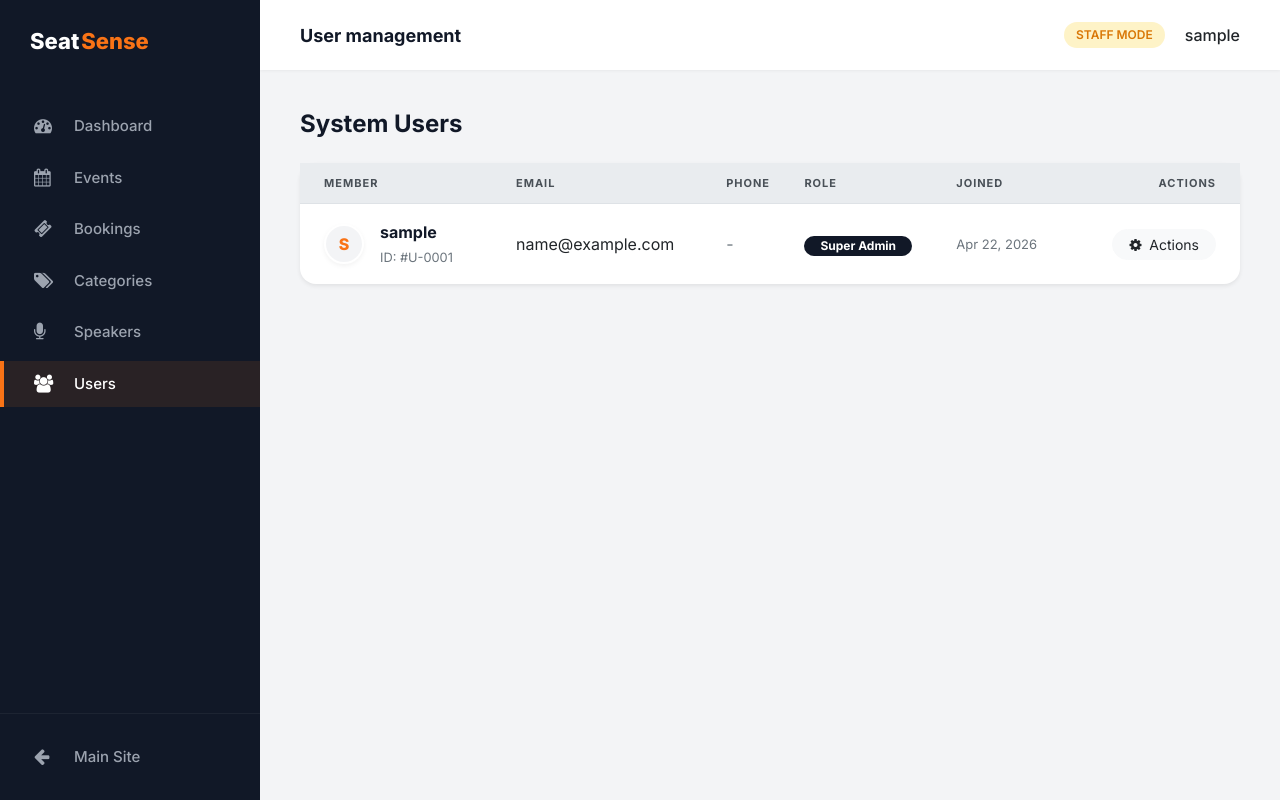
After one commit to DyvinBiju/seatsense, a Django app: page /admin-panel/users/ in a window 1280 px wide. The commit adds this page. Run offline with Django 5.2, Linux system fonts and the light colour scheme; the visitor is signed in with stand-in values (Sample User, id 1); data comes from the database, SQL or seed files in the repository; some libraries are stand-ins or nearby versions.

Commit message:
user list displayed in custom admin dashboard

```diff
--- a/seatsense_app/admin_views.py
+++ b/seatsense_app/admin_views.py
@@ -149,3 +149,29 @@ def admin_speaker_delete(request, speaker_id):
     speaker.delete()
     messages.success(request, "Speaker deleted!")
     return redirect('admin_speaker_list')
+
+# Users
+@user_passes_test(admin_required, login_url='login')
+def admin_user_list(request):
+    users = User.objects.all().order_by('-date_joined')
+    return render(request, 'seatsense_app/admin/user_list.html', {'users': users})
+
+@user_passes_test(admin_required, login_url='login')
+def admin_user_detail(request, user_id):
+    user = get_object_or_404(User, id=user_id)
+    bookings = Booking.objects.filter(user=user).order_by('-booking_date')
+    return render(request, 'seatsense_app/admin/user_detail.html', {'target_user': user, 'bookings': bookings})
+
+@user_passes_test(admin_required, login_url='login')
+def admin_user_delete(request, user_id):
+    user = get_object_or_404(User, id=user_id)
+    if user.is_superuser:
+        messages.error(request, "Cannot delete a superuser.")
+        return redirect('admin_user_list')
+    if user == request.user:
+        messages.error(request, "Cannot delete yourself.")
+        return redirect('admin_user_list')
+
+    user.delete()
+    messages.success(request, f"User {user.username} deleted.")
+    return redirect('admin_user_list')
--- a/seatsense_app/urls.py
+++ b/seatsense_app/urls.py
@@ -29,6 +29,9 @@ urlpatterns = [
     path('admin-panel/speakers/create/', admin_views.admin_speaker_create, name='admin_speaker_create'),
     path('admin-panel/speakers/<int:speaker_id>/edit/', admin_views.admin_speaker_edit, name='admin_speaker_edit'),
     path('admin-panel/speakers/<int:speaker_id>/delete/', admin_views.admin_speaker_delete, name='admin_speaker_delete'),
+    path('admin-panel/users/', admin_views.admin_user_list, name='admin_user_list'),
+    path('admin-panel/users/<int:user_id>/', admin_views.admin_user_detail, name='admin_user_detail'),
+    path('admin-panel/users/<int:user_id>/delete/', admin_views.admin_user_delete, name='admin_user_delete'),
 
     path("events/", views.explore_events, name="explore_events"),
     path("event/<int:event_id>/", views.event_detail, name="event_detail"),
--- a/templates/seatsense_app/admin/admin_base.html
+++ b/templates/seatsense_app/admin/admin_base.html
@@ -205,7 +205,7 @@
                 </a>
             </li>
             <li class="menu-item">
-                <a href="#" class="menu-link">
+                <a href="{% url 'admin_user_list' %}" class="menu-link {% if request.resolver_match.url_name == 'admin_user_list' %}active{% endif %}">
                     <i class="fa fa-users"></i> Users
                 </a>
             </li>
--- /dev/null
+++ b/templates/seatsense_app/admin/user_list.html
@@ -0,0 +1,93 @@
+{% extends "seatsense_app/admin/admin_base.html" %}
+
+{% block page_title %}User management{% endblock %}
+
+{% block admin_content %}
+<div class="d-flex justify-content-between align-items-center mb-4">
+    <h4 class="mb-0" style="font-weight: 700; color: #111827;">System Users</h4>
+</div>
+
+<div class="card content-card border-0 shadow-sm">
+    <div class="card-body p-0">
+        <div class="table-responsive">
+            <table class="table table-hover mb-0">
+                <thead class="thead-light">
+                    <tr>
+                        <th class="border-0 px-4">Member</th>
+                        <th class="border-0">Email</th>
+                        <th class="border-0">Phone</th>
+                        <th class="border-0">Role</th>
+                        <th class="border-0">Joined</th>
+                        <th class="border-0 text-right px-4">Actions</th>
+                    </tr>
+                </thead>
+                <tbody>
+                    {% for user in users %}
+                    <tr>
+                        <td class="px-4 py-3 align-middle">
+                            <div class="d-flex align-items-center">
+                                <div class="user-img-sm mr-3">
+                                    {% if user.profile.profile_image and user.profile.profile_image.name != 'profiles/default.png' %}
+                                    <img src="{{ user.profile.profile_image.url }}" alt="User" style="width: 40px; height: 40px; border-radius: 50%; object-fit: cover; border: 2px solid #fff; box-shadow: 0 2px 5px rgba(0,0,0,0.1);">
+                                    {% else %}
+                                    <div style="width: 40px; height: 40px; border-radius: 50%; background: #f3f4f6; color: #f97316; display: flex; align-items: center; justify-content: center; font-weight: 800; border: 2px solid #fff; box-shadow: 0 2px 5px rgba(0,0,0,0.05);">
+                                        {{ user.username.0|upper }}
+                                    </div>
+                                    {% endif %}
+                                </div>
+                                <div>
+                                    <div style="font-weight: 700; color: #111827;">{{ user.username }}</div>
+                                    <small class="text-muted">ID: #U-{{ user.id|stringformat:"04d" }}</small>
+                                </div>
+                            </div>
+                        </td>
+                        <td class="py-3 align-middle font-weight-medium">{{ user.email|default:"No email" }}</td>
+                        <td class="py-3 align-middle text-muted">{{ user.profile.phone|default:"-" }}</td>
+                        <td class="py-3 align-middle">
+                            {% if user.is_superuser %}
+                                <span class="badge badge-soft-dark px-3 py-1" style="border-radius: 20px; background: #111827; color: #fff;">Super Admin</span>
+                            {% elif user.is_staff %}
+                                <span class="badge badge-soft-info px-3 py-1" style="border-radius: 20px; background: #e0f2fe; color: #0369a1;">Staff</span>
+                            {% else %}
+                                <span class="badge badge-soft-light px-3 py-1" style="border-radius: 20px; background: #f3f4f6; color: #4b5563;">Member</span>
+                            {% endif %}
+                        </td>
+                        <td class="py-3 align-middle text-muted" style="font-size: 13px;">{{ user.date_joined|date:"M d, Y" }}</td>
+                        <td class="py-3 align-middle text-right px-4">
+                            <div class="dropdown">
+                                <button class="btn btn-light btn-sm rounded-pill px-3" type="button" data-toggle="dropdown">
+                                    <i class="fa fa-cog mr-1"></i> Actions
+                                </button>
+                                <div class="dropdown-menu dropdown-menu-right border-0 shadow" style="border-radius: 12px;">
+                                    <a class="dropdown-item py-2" href="{% url 'admin_user_detail' user.id %}"><i class="fa fa-id-card mr-2 text-primary"></i> Full Profile</a>
+                                    {% if not user.is_superuser %}
+                                    <div class="dropdown-divider"></div>
+                                    <a class="dropdown-item py-2 text-danger" href="{% url 'admin_user_delete' user.id %}" onclick="return confirm('Deleting users might break related bookings. Proceed with {{ user.username }}?')">
+                                        <i class="fa fa-trash mr-2"></i> Remove Account
+                                    </a>
+                                    {% endif %}
+                                </div>
+                            </div>
+                        </td>
+                    </tr>
+                    {% empty %}
+                    <tr><td colspan="6" class="text-center py-4">No users found.</td></tr>
+                    {% endfor %}
+                </tbody>
+            </table>
+        </div>
+    </div>
+</div>
+
+<style>
+    .content-card { border-radius: 16px; }
+    .table thead th {
+        font-size: 11px;
+        text-transform: uppercase;
+        letter-spacing: 1px;
+        color: #64748b;
+        font-weight: 700;
+        background-color: #f8fafc;
+    }
+</style>
+{% endblock %}
```
Also changed, not shown: templates/seatsense_app/admin/user_detail.html (added, +111 -0 lines), media/speakers/speaker-thumb-five.jpg (added), media/speakers/speaker-ticket.png (added).
